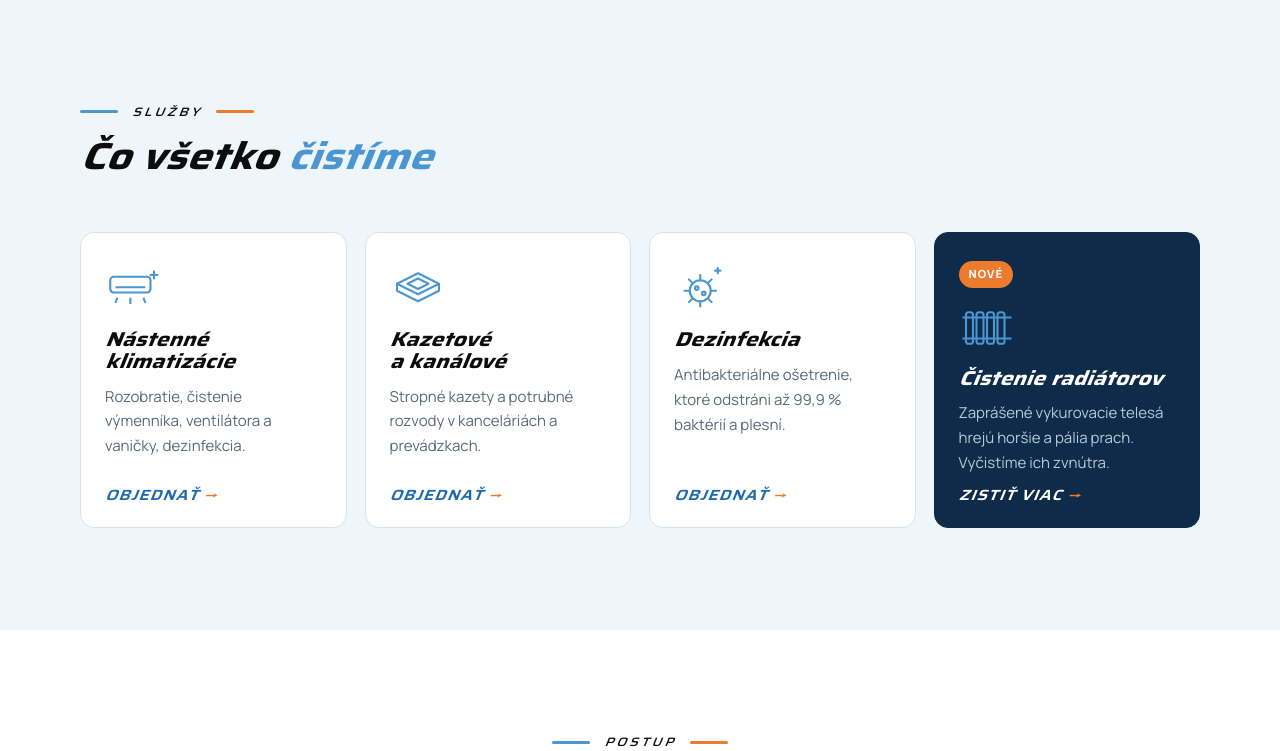
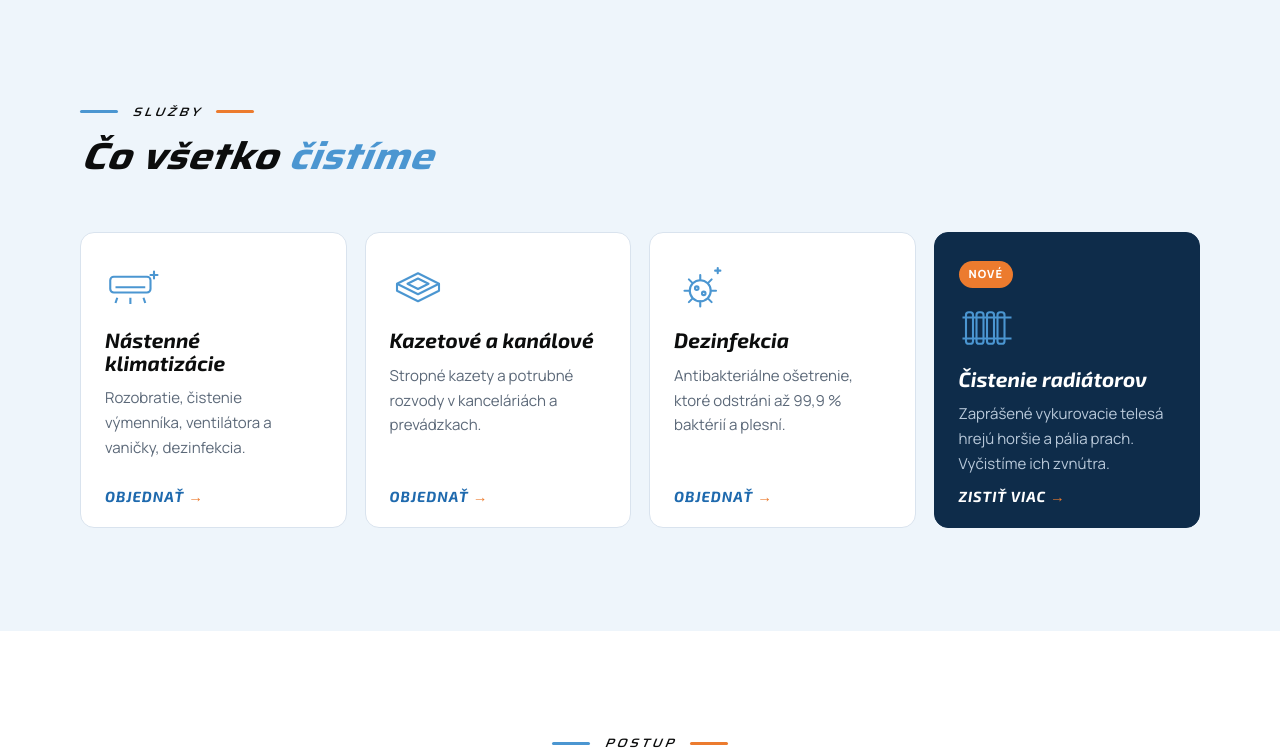
Before and after one commit to alex12202/claude, a PHP site: page / in a window 1280 px wide. Shown: the part 2318-3069 px from the top of the page. Run offline with PHP 8.4, Linux system fonts and the light colour scheme.

Commit message:
Use Exo 2 italic in service cards
Co-Authored-By: Claude Opus 5.5 <noreply@anthropic.com>
Claude-Session: https://claude.ai/code/session_013riz5y8jM4wEzXr8J47VxU

```diff
--- a/cistimeklimy/assets/css/style.css
+++ b/cistimeklimy/assets/css/style.css
@@ -267,7 +267,8 @@ p { margin: 0; }
 .svc:hover { transform: translateY(-4px); box-shadow: var(--shadow); }
 .svc svg { width: 56px; height: 56px; color: var(--blue); }
 .svc p { font-size: .94rem; color: var(--muted); flex: 1; }
-.svc a { font: italic 700 .92rem/1 var(--f-display); letter-spacing: .06em; text-transform: uppercase; text-decoration: none; }
+.svc h3 { font-family: var(--f-ui); font-weight: 700; font-size: 1.3rem; }
+.svc a { font: italic 700 .92rem/1 var(--f-ui); letter-spacing: .06em; text-transform: uppercase; text-decoration: none; }
 .svc a::after { content: " →"; color: var(--orange); }
 .svc.new { background: var(--blue-night); border-color: var(--blue-night); color: #b9c9da; }
 .svc.new h3 { color: #fff; }
```
